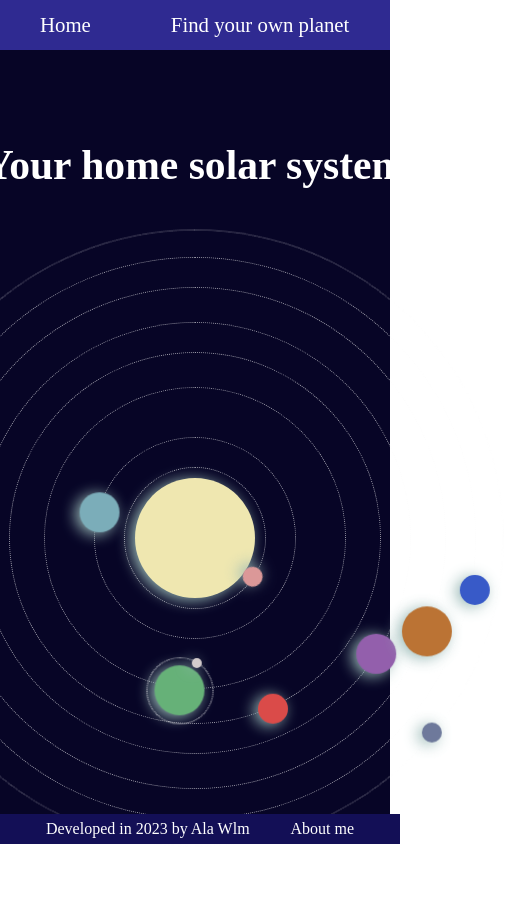
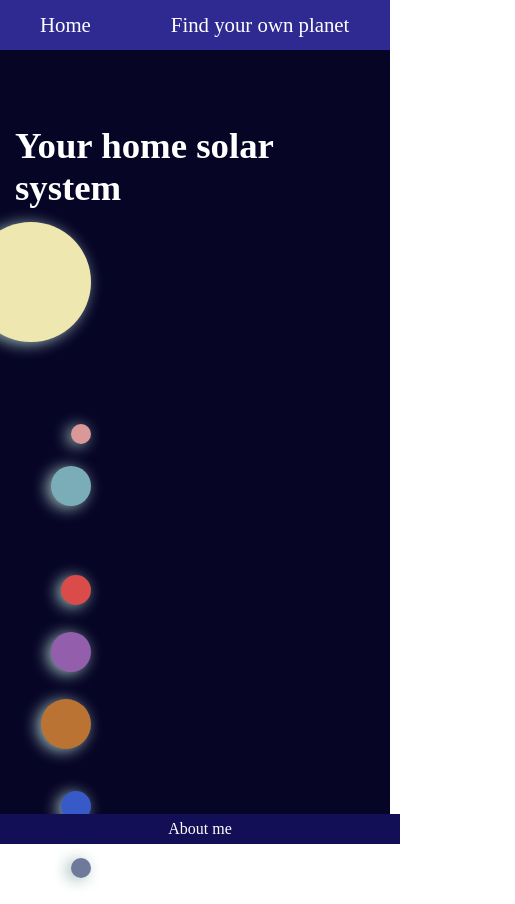
Before and after one commit to alawllm/planets_finder, a React (Vite) app: page / in a window 390 px wide. Shown: the whole page, 515 px wide, since content can reach past the window. Before the commit the page ends 858 px from the top, so only its background shows below. Built offline with nearby package versions, Linux system fonts and the light colour scheme; a web font is replaced by a local one.

Commit message:
deleted animation on mobile, new planet component

```diff
--- a/index.html
+++ b/index.html
@@ -8,6 +8,7 @@
   <link rel="preconnect" href="https://fonts.googleapis.com">
   <link rel="preconnect" href="https://fonts.gstatic.com" crossorigin>
   <link href="https://fonts.googleapis.com/css2?family=Handjet:wght@300;600&display=swap" rel="stylesheet">
+  <meta name="viewport" content="width=device-width, initial-scale=1">
   <title>Planets App</title>
 </head>
 
--- a/src/components/Footer/footer.component.jsx
+++ b/src/components/Footer/footer.component.jsx
@@ -5,7 +5,7 @@ const Footer = () => {
     return (
         <>
             <div className="footer-container">
-                <p>Developed in 2023 by Ala Wlm</p>
+                <p className="footer-text">Developed in 2023 by Ala Wlm</p>
                 <Link className='nav-link' to='/about'>About me</Link>
             </div>
 
--- a/src/components/Footer/footer.styles.scss
+++ b/src/components/Footer/footer.styles.scss
@@ -25,4 +25,14 @@
             text-decoration: underline;
         }
     }
+
+    .footer-text {
+        display: fixed;
+    }
+
+    @media (max-width: 767px) {
+        .footer-text {
+            display: none;
+        }
+    }
 }
--- a/src/components/Planet/planet.component.jsx
+++ b/src/components/Planet/planet.component.jsx
@@ -6,4 +6,10 @@ const Planet = ({ name }) => {
     )
 }
 
+export const PlanetStatic = ({ name }) => {
+    return (
+        <div className={`${name} planet-child`}></div>
+    )
+}
+
 export default Planet;
--- a/src/components/Solar System/solarsystem.component.jsx
+++ b/src/components/Solar System/solarsystem.component.jsx
@@ -1,6 +1,6 @@
 import './solarsystem.styles.scss'
 
-import Planet from '../Planet/planet.component';
+import Planet, { PlanetStatic } from '../Planet/planet.component';
 
 const SolarSystem = () => {
     // const navigateTo = useNavigate();
@@ -11,6 +11,7 @@ const SolarSystem = () => {
     return (
         <>
             <div className="solarsystem-container">
+                <div className="hide-on-small-screen">
                     <Planet name="sun" />
                     <Planet name="mercury" />
                     <Planet name="venus" />
@@ -29,6 +30,19 @@ const SolarSystem = () => {
                     <Planet name="uranus" />
                     <Planet name="neptune" />
                 </div>
+                <div className="show-on-small-screen">
+                    <PlanetStatic name="sun" />
+                    <PlanetStatic name="mercury" />
+                    <PlanetStatic name="venus" />
+                    <PlanetStatic name="earth" />
+                    <PlanetStatic name="mars" />
+                    <PlanetStatic name="jupiter" />
+                    <PlanetStatic name="saturn" />
+                    <PlanetStatic name="uranus" />
+                    <PlanetStatic name="neptune" />
+                </div>
+            </div>
+
         </>
     )
 }
--- a/src/components/Solar System/solarsystem.styles.scss
+++ b/src/components/Solar System/solarsystem.styles.scss
@@ -41,6 +41,7 @@
     .mercury-outline {
         height: 140px;
         width: 140px;
+    }
 
     .mercury {
         height: 20px;
@@ -50,11 +51,11 @@
         top: 42%;
         animation: orbit1 5s linear infinite;
     }
-    }
 
     .venus-outline {
         width: 200px;
         height: 200px;
+    }
 
     .venus {
         width: 40px;
@@ -64,11 +65,11 @@
         top: 42%;
         animation: orbit2 10s linear infinite;
     }
-    }
 
     .mars-outline {
         width: 370px;
         height: 370px;
+    }
 
     .mars {
         width: 30px;
@@ -78,11 +79,11 @@
         top: 46.5%;
         animation: orbit5 30s linear infinite;
     }
-    }
 
     .jupiter-outline {
         width: 430px;
         height: 430px;
+    }
 
     .jupiter {
         width: 40px;
@@ -92,11 +93,11 @@
         top: 45%;
         animation: orbit6 60s linear infinite;
     }
-    }
 
     .saturn-outline {
         width: 500px;
         height: 500px;
+    }
 
     .saturn {
         width: 50px;
@@ -106,11 +107,11 @@
         top: 45%;
         animation: orbit7 90s linear infinite;
     }
-    }
 
     .uranus-outline {
         width: 560px;
         height: 560px;
+    }
 
     .uranus {
         width: 30px;
@@ -120,11 +121,11 @@
         top: 48%;
         animation: orbit8 200s linear infinite;
     }
-    }
 
     .neptune-outline {
         width: 615px;
         height: 615px;
+    }
 
     .neptune {
         width: 20px;
@@ -133,7 +134,6 @@
         left: 48%;
         top: 48%;
         animation: orbit9 50s linear infinite;
-        }
     }
 
     @keyframes orbit1 {
@@ -274,3 +274,45 @@
         animation-play-state: paused;
     }
 }
+
+@media(max-width: 640px) {
+    .hide-on-small-screen {
+        display: none;
+    }
+}
+
+.show-on-small-screen {
+    display: none;
+}
+
+@media(max-width: 640px) {
+    .solarsystem-container {
+        width: 360px;
+        height: 150vh;
+
+        .show-on-small-screen {
+            margin-top: 2rem;
+            display: flex;
+            flex-direction: column;
+            justify-content: space-evenly;
+            align-items: center;
+
+            .planet-child {
+                animation: none;
+                position: static;
+                transform: scale(1.2);
+                margin: 1rem;
+                transform: translate(-50%, -50%);
+
+            }
+
+            .mercury {
+                animation: none;
+            }
+
+            .jupiter {
+                animation: none;
+            }
+        }
+    }
+}
--- a/src/index.scss
+++ b/src/index.scss
@@ -13,26 +13,31 @@
 html,
 body {
   //height and width need to stay 100vw/vw
-  min-height: 100vh;
+  height: 100vh;
   min-height: fill-available;
   min-height: -webkit-fill-available;
-  min-width: 100vw;
+  width: 100vw;
 }
 
 body {
   padding: 0;
+  position: absolute;
+  box-sizing: border-box;
+  // border-radius: 10px;
   font-family: Handjet;
   font-size: 1.3rem;
   overflow-x: hidden;
   background-color: rgb(7, 5, 38);
+  padding-bottom: 50px;
 }
 
 #root {
   box-sizing: border-box;
   //root div takes the whole height of the body
-  height: 100vh;
-  width: 100vw;
+  height: 100%;
+  width: 100%;
   padding: 50px;
+  margin-top: 50px;
   display: flex;
   flex-direction: column;
   justify-content: center;
--- a/src/routes/home/home.component.jsx
+++ b/src/routes/home/home.component.jsx
@@ -6,7 +6,7 @@ const Home = () => {
 
     return (
         <div className="home-cont">
-            <h1>Your home solar system</h1>
+            <h1 className="home-text">Your home solar system</h1>
             <SolarSystem />
         </div>
     )
--- a/src/routes/home/home.styles.scss
+++ b/src/routes/home/home.styles.scss
@@ -2,13 +2,18 @@
     color: white;
     display: flex;
     flex-direction: column;
-    justify-content: center;
     align-items: center;
+    height: 100%;
+    width: 100vw;
+    margin: 0;
 }
-
 
 @media (max-width: 768px) {
     .home-cont {
-        margin-top: 8rem;
+        width: 360px;
+
+        h1 {
+            font-size: 2.3rem;
+        }
     }
 }
--- a/src/routes/navigation/navigation.component.jsx
+++ b/src/routes/navigation/navigation.component.jsx
@@ -4,6 +4,8 @@ import './navigation.styles.scss'
 import Footer from "../../components/Footer/footer.component";
 
 const Navigation = () => {
+
+
     return (
         <>
             <div className='navigation'>
--- a/src/routes/navigation/navigation.styles.scss
+++ b/src/routes/navigation/navigation.styles.scss
@@ -10,7 +10,8 @@
     .nav-links-container {
         height: 100%;
         display: flex;
-        place-items: center;
+        justify-content: center;
+        align-items: center;
     }
 
     .nav-link {
```
Lines whose indentation alone changed are shown as unchanged.
